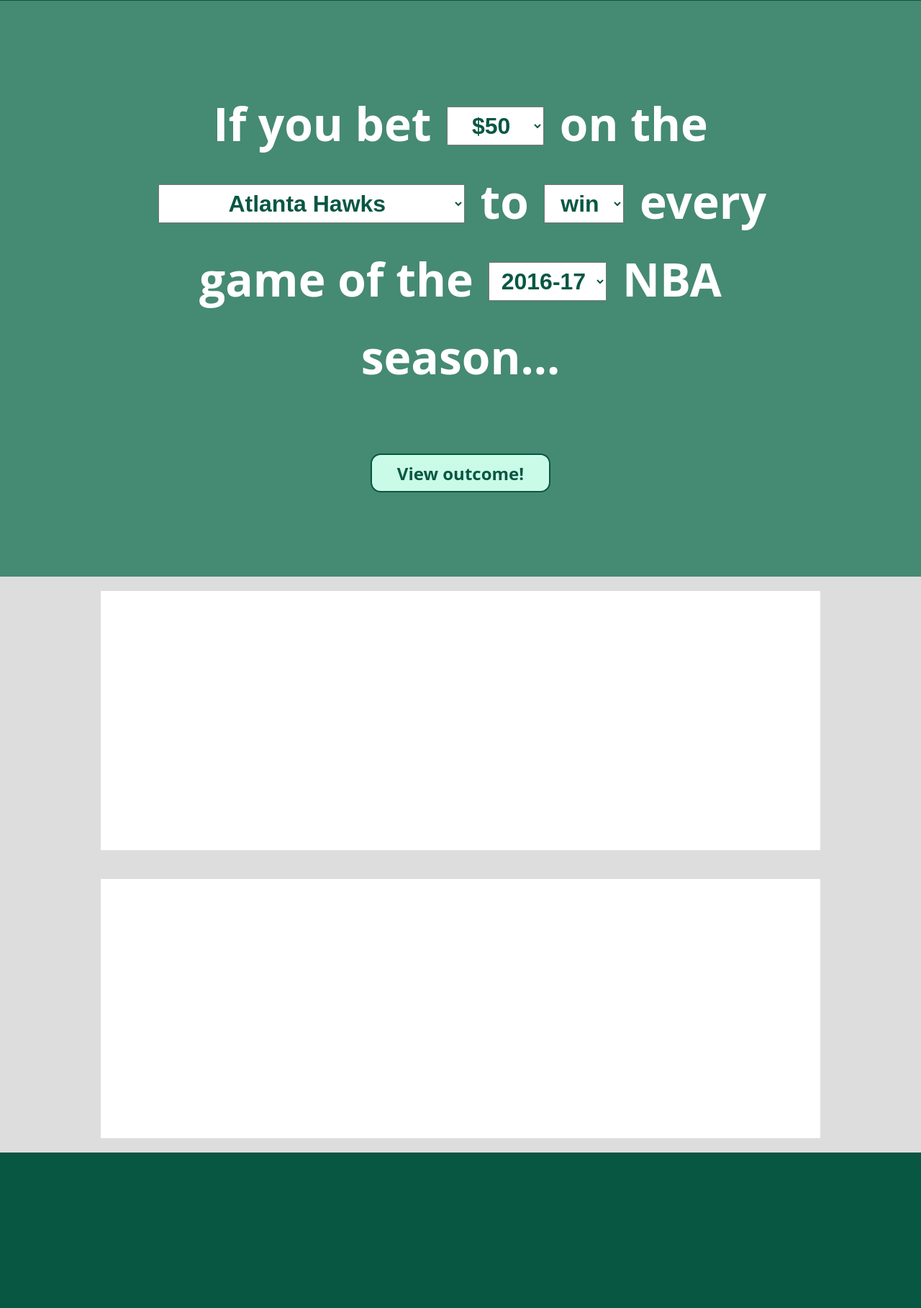
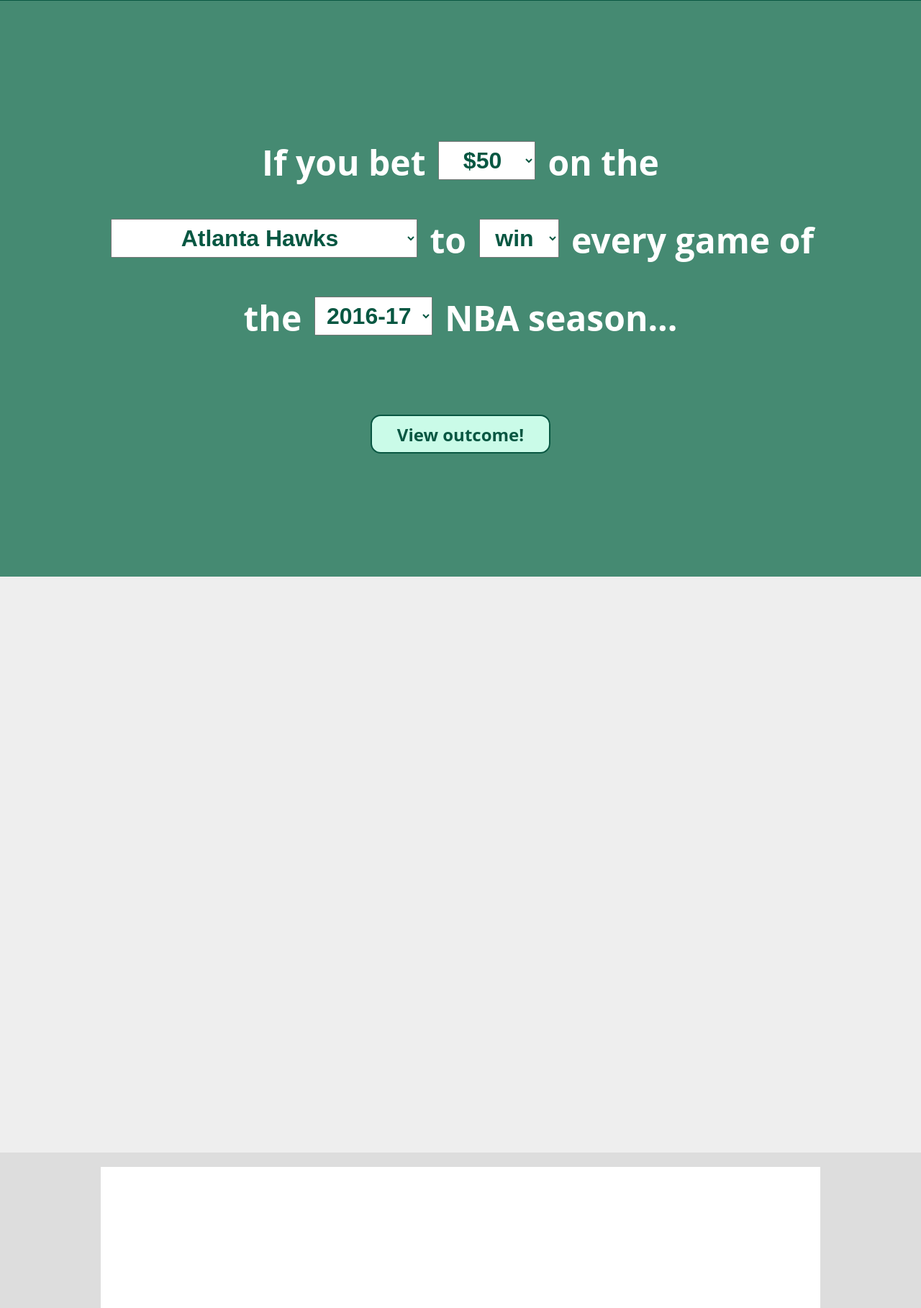
Before and after one commit to nikhilNathwani/Moneyline, a Flask app: page / in a window 1280 px wide. Shown: the part 799-2616 px from the top of the page at 72% size. Before the commit the page ends 2400 px from the top, so only its background shows below. Run offline with Flask 2, Linux system fonts and the light colour scheme.

Commit message:
Pulled total profit UI into its own full page after the inputs page

```diff
--- a/static/css/filter-page.css
+++ b/static/css/filter-page.css
@@ -5,7 +5,7 @@
 div#filter-page > div#input-area {
     width: 1000px;
     margin: auto;
-    font-size: 64px;
+    font-size: 48px;
     font-weight: bold;
     color: white;
 }
@@ -25,7 +25,7 @@
     text-align: center;
     margin: 0 5px;
     padding: 0 12px;
-    }
+}
 
 div#filter-page > div#input-area > div#submit > button {
     height: 54px;
--- a/static/css/results-page.css
+++ b/static/css/results-page.css
@@ -12,28 +12,6 @@
   margin: 20px 0px;
 }
 
-/* Setting up the flow of the total-profit-box div
-   The top 1/3 should have the "Then you would have..." text
-   And the bottom 2/3 should have the profit result */
-div#results-page > div.result-container#total-profit-box {
-  display: flex;
-  flex-direction: column;
-  flex-wrap: wrap;
-  align-items: center;
-  justify-content: center;
-}
-
-div#results-page > div.result-container#total-profit-box > span {
-  font-size: 36px;
-  margin: 20px 0px;
-}
-
-div#results-page > div.result-container#total-profit-box > span#result-text {
-  font-size: 54px;
-  font-weight: bold;
-}
-
-
 /* Setting up the flow of the raw-data-UI div */
 div#results-page > div#raw-data-box {
   background-color: #FFFFFF;
--- /dev/null
+++ b/static/css/summary-page.css
@@ -0,0 +1,31 @@
+div#summary-page {
+    background-color: #EEEEEE;
+    flex-direction: column;
+    flex-wrap: wrap;
+}
+
+div#summary-page > div#total-profit-div {
+    width: 1000px;
+    margin: auto;
+    font-size: 48px;
+    font-weight: bold;
+    color: black;
+/* Setting up the flow of the total-profit-box div
+   The top 1/3 should have the "Then you would have..." text
+   And the bottom 2/3 should have the profit result */
+    display: flex;
+    flex-direction: column;
+    flex-wrap: wrap;
+    align-items: center;
+    justify-content: center;
+}
+
+div#summary-page > div#total-profit-div > span {
+    margin: 20px 0px;
+    color: #085742;
+}
+
+div#summary-page > div#total-profit-div > span#result-text {
+    font-size: 72px;
+    font-weight: bold;
+}
--- a/static/js/query-ui-update.js
+++ b/static/js/query-ui-update.js
@@ -16,21 +16,21 @@
   fetch(`/query?bet=${bet}&team=${team}&outcome=${outcome}&seasonStart=${seasonStartYear}`)
     .then(response => response.json())
     .then(response => {
-      makeTotalProfitBox(response.profit);
+      makeTotalProfitUI(response.profit);
       makeRawDataBox(response.games);
     });
 }
 
-function makeTotalProfitBox(profit) {
+function makeTotalProfitUI(profit) {
   // Set up the results container
-  const totalProfitBox = document.getElementById('total-profit-box');
-  totalProfitBox.innerHTML = '';
+  const totalProfitDiv = document.getElementById('total-profit-div');
+  totalProfitDiv.innerHTML = '';
 
   //Create the 'then you would have won' text, i.e. the "pre-text"
   const preText= document.createElement('span');
   preText.id = "pre-text";
-  preText.innerText = "Then your total profit would be";
-  totalProfitBox.appendChild(preText);
+  preText.innerText = "...then your total profit would be";
+  totalProfitDiv.appendChild(preText);
 
   //Create the '[won/lost] [profit $ amount]' text, i.e. the "result-text"
   const resultText= document.createElement('span');
@@ -38,13 +38,13 @@
   profitResult= profitTextHelper(profit);
   resultText.innerText = profitResult.text;
   resultText.style.color= profitResult.color;
-  totalProfitBox.appendChild(resultText);
+  totalProfitDiv.appendChild(resultText);
 
   //Create the 'by the end of the season' text, i.e. the "post-text"
   const postText= document.createElement('span');
   postText.id = "post-text";
   postText.innerText = "at the end of the season!";
-  totalProfitBox.appendChild(postText);
+  totalProfitDiv.appendChild(postText);
 }
 
 function profitTextHelper(profit) {
--- a/templates/index.html
+++ b/templates/index.html
@@ -4,6 +4,7 @@
         <link rel="stylesheet" href="/static/css/global.css">
         <link rel="stylesheet" href="/static/css/landing-page.css">
         <link rel="stylesheet" href="/static/css/filter-page.css">
+        <link rel="stylesheet" href="/static/css/summary-page.css">
         <link rel="stylesheet" href="/static/css/results-page.css">
     </head>
     <body>
@@ -43,8 +44,11 @@
             </div>
         </div>
 
+        <div id="summary-page" class="page-container">
+            <div id="total-profit-div"></div>
+        </div>
+
         <div id="results-page" class="page-container">
-            <div id="total-profit-box" class="result-container"></div>
             <div id="raw-data-box" class="result-container"></div>
         </div>
 
```
